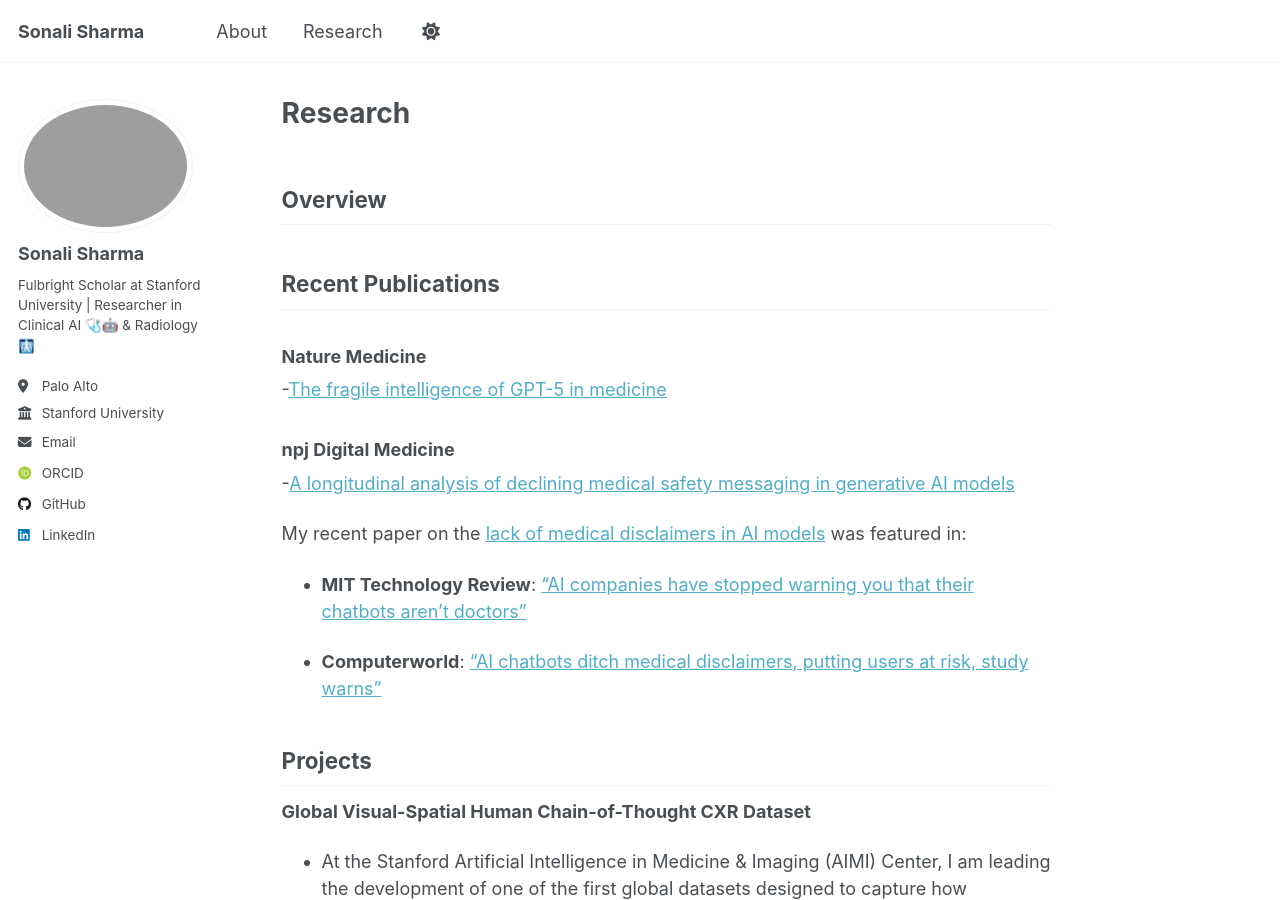
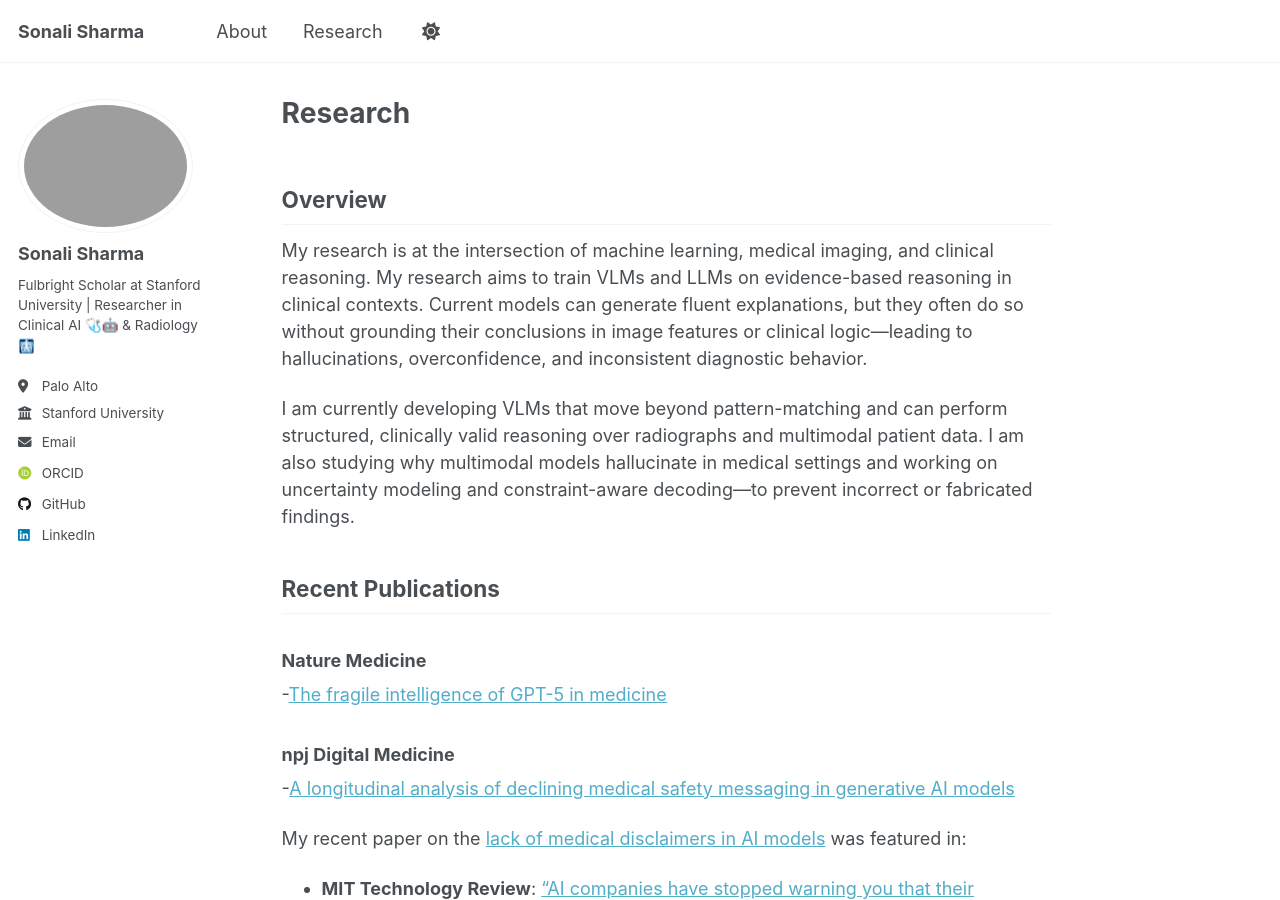
Before and after one commit to sonalisharma-3/sonalisharma-3.github.io, a Jekyll site: the page built from _pages/research.md, in a window 1280 px wide and 900 px high. Built offline with Jekyll 4.4.1, drawn with Linux system fonts in a browser that asks for light colours; some web fonts are replaced; a script that is not in the unit is left out.

Commit message:
Enhance research overview and dataset descriptions
Expanded research overview to include focus on VLMs and LLMs in clinical contexts. Added details about dataset developments and cognitive reasoning processes in medical imaging.

```diff
--- a/_pages/research.md
+++ b/_pages/research.md
@@ -6,6 +6,9 @@ author_profile: true
 classes: wide
 ---
 ## Overview
+My research is at the intersection of machine learning, medical imaging, and clinical reasoning. My research aims to train VLMs and LLMs on evidence-based reasoning in clinical contexts. Current models can generate fluent explanations, but they often do so without grounding their conclusions in image features or clinical logic—leading to hallucinations, overconfidence, and inconsistent diagnostic behavior.
+
+I am currently developing VLMs that move beyond pattern-matching and can perform structured, clinically valid reasoning over radiographs and multimodal patient data. I am also studying why multimodal models hallucinate in medical settings and working on uncertainty modeling and constraint-aware decoding—to prevent incorrect or fabricated findings.
 
 ## Recent Publications
 ### **Nature Medicine**
@@ -25,13 +28,11 @@ My recent paper on the [lack of medical disclaimers in AI models](https://www.na
 **Global Visual-Spatial Human Chain-of-Thought CXR Dataset**
 
 - At the Stanford Artificial Intelligence in Medicine & Imaging (AIMI) Center, I am leading the development of one of the first global datasets designed to capture how radiologists think, not just what diagnoses they make. While traditional medical imaging datasets focus on labels or written reports, this project records the full cognitive and visual reasoning process behind each interpretation.
-
 - I created a custom web-based DICOM viewer platform that collects real-time chain-of-thought explanations that is linked to visual-spatial navigation patterns as radiologists read chest X-rays. This includes the sequence of observations they make, the regions they examine point by point, and the reasoning steps that lead them to a final interpretation. We intend to publicly release this dataset and train models to be grounded in actual visual-spatial-cognitive reasoning.
-
 - This one of the largest global datasets, as we currently have over 300 participating radiologists from more than 70 countries.
 
 **Real-world Internet Medical Questions Dataset**
 
-I created a dataset called [TIMed-Q: Top Internet Medical Question Dataset](https://github.com/sonalisharma-3/TIMed-Q)
+- I created a dataset called [TIMed-Q: Top Internet Medical Question Dataset](https://github.com/sonalisharma-3/TIMed-Q)
 - TIMed-Q is a curated dataset of 500 patient-phrased medical questions sourced from real-world internet searches.
 - It is designed to support research in clinical reasoning, and medical safety evaluation by capturing the authentic language and concerns of patients seeking medical information online.
```
